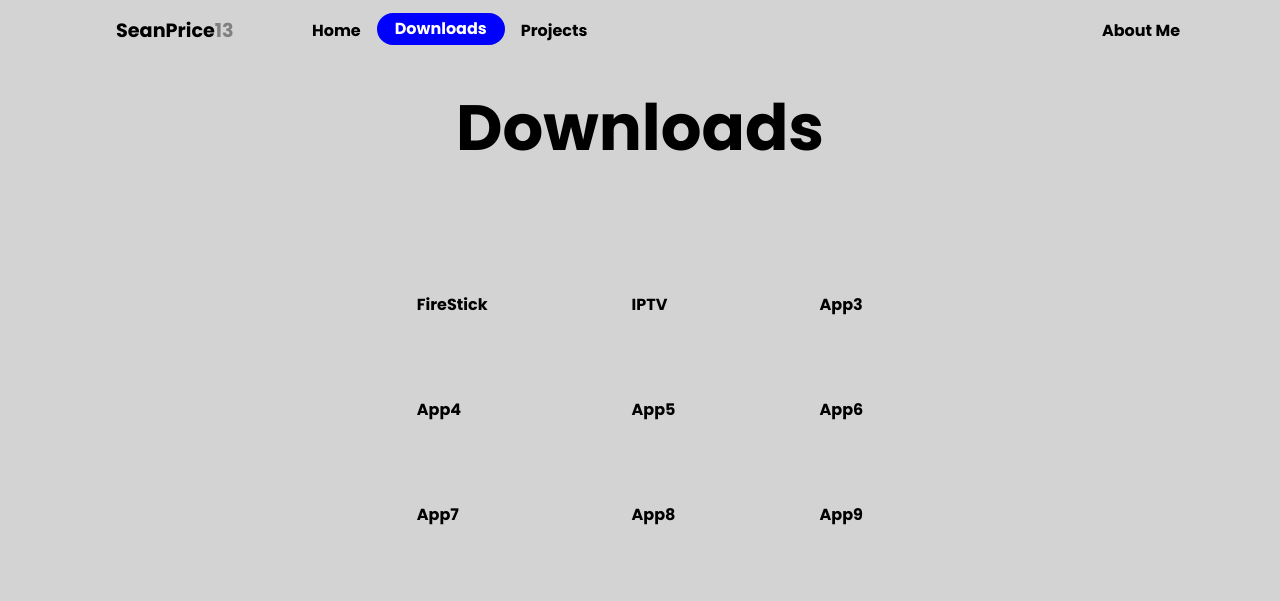
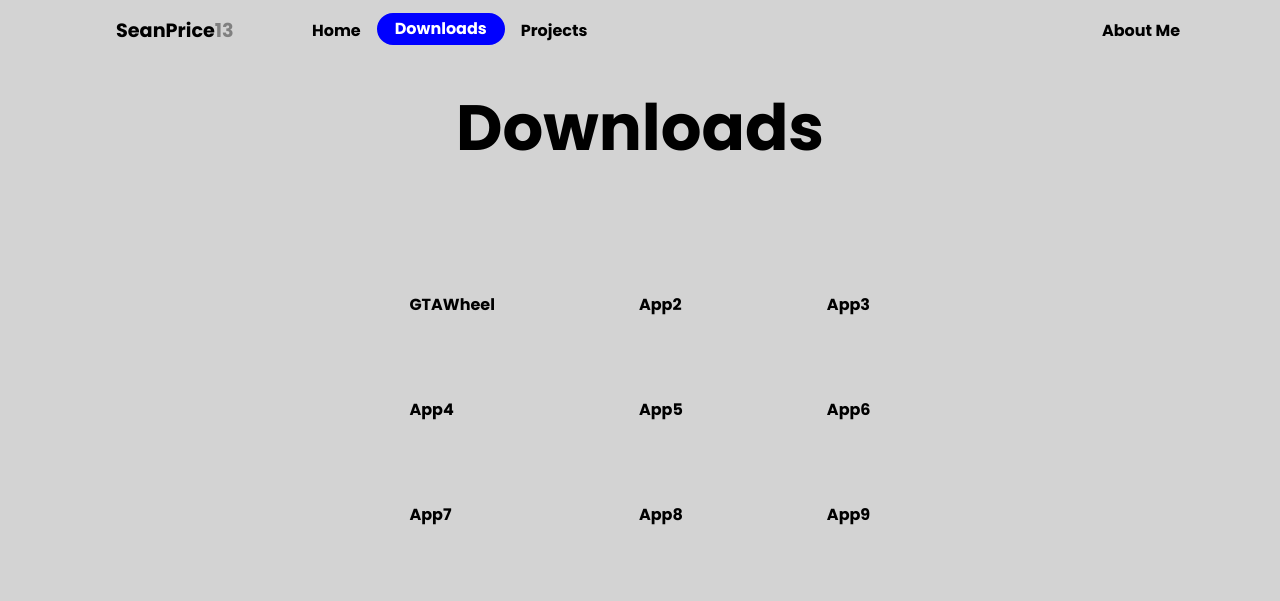
Before and after one commit to SeanPrice13/SeanPrice13.github.io, a plain HTML site: page downloads.html in a window 1280 px wide. Shown: the top 601 px of the page. Drawn offline with Linux system fonts and the light colour scheme.

Commit message:
Added GTAWheel to downloads

```diff
--- a/downloads.html
+++ b/downloads.html
@@ -28,8 +28,8 @@
         <div>
             <h1 class="dl-head">Downloads</h1>
             <ul class="dl-links-grid">
-                <li class="grid-item"><a href="#">FireStick</a></li>
-                <li class="grid-item"><a href="#">IPTV</a></li>
+                <li class="grid-item"><a href="https://seanprice13.github.io/downloads/GTAWheel.exe" target="_blank">GTAWheel</a></li>
+                <li class="grid-item"><a href="#">App2</a></li>
                 <li class="grid-item"><a href="#">App3</a></li>
                 <li class="grid-item"><a href="#">App4</a></li>
                 <li class="grid-item"><a href="#">App5</a></li>
```
Also changed, not shown: 1 other file.
